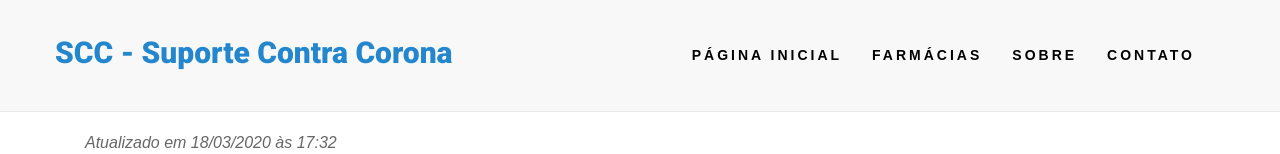
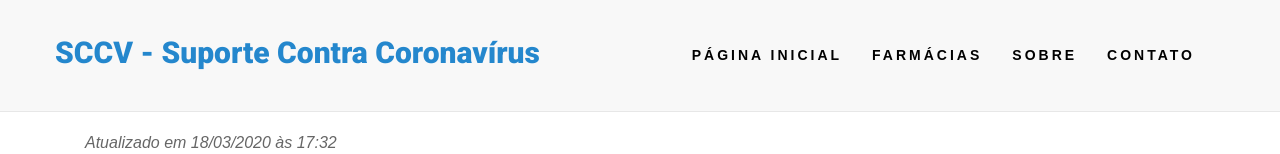
Before and after one commit to avizmarlon/SuporteContraCorona, a plain HTML site: page index.html in a window 1280 px wide. Shown: the top 154 px of the page. Drawn offline with Linux system fonts and the light colour scheme; a web font is replaced by a local one.

Commit message:
nothing much relevant, just testing

```diff
--- a/index.html
+++ b/index.html
@@ -34,7 +34,7 @@
     <div class="container">
       <div class="row">
         <div class="site-logo">
-          <a href="index.html" class="brand">SCC - Suporte Contra Corona</a>
+          <a href="index.html" class="brand">SCCV - Suporte Contra Coronavírus</a>
         </div>
 
         <!-- Brand and toggle get grouped for better mobile display -->
```
